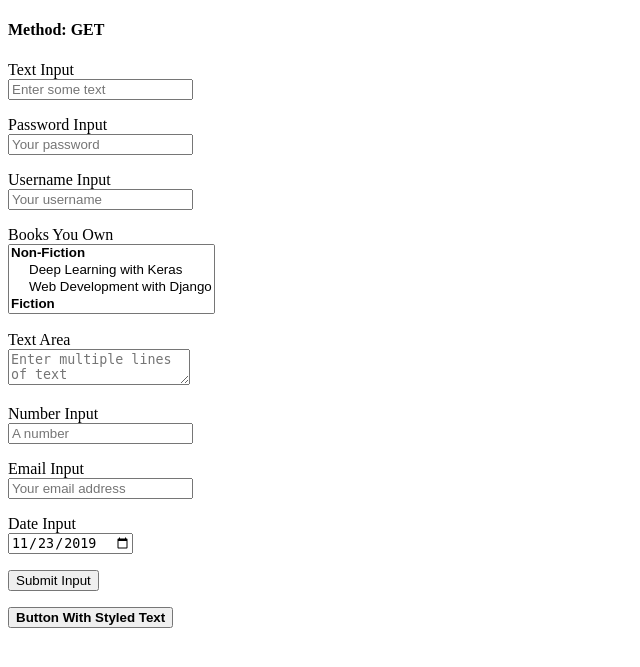
After one commit to brushkova/Web-development-with-Django, a Django app: page /books/base-form/ in a window 1280 px wide. The commit adds this page. Shown: the top 667 px of the page, without its empty margins (0-640 px from the left). Run offline with Django 3.2, Linux system fonts and the light colour scheme.

Commit message:
create forms

```diff
--- /dev/null
+++ b/reviews/templates/reviews/base_form.html
@@ -0,0 +1,62 @@
+<!DOCTYPE html>
+<html lang="en">
+<head>
+    <meta charset="UTF-8">
+    <title>Form</title>
+</head>
+<body>
+<h4>Method: {{ method }}</h4>
+<form method="post">
+    {% csrf_token %}
+    <p>
+        <label for="id_text_input">Text Input</label><br>
+        <input id="id_text_input" type="text" name="text_input" value="" placeholder="Enter some text">
+    </p>
+    <p>
+        <label for="id_password_input">Password Input</label><br>
+        <input id="id_password_input" type="password" name="password_input" value="" placeholder="Your password">
+    </p>
+    <p>
+        <label for="id_username">Username Input</label><br>
+        <input id="id_username" type="text" name="user_name" value="" placeholder="Your username">
+    </p>
+    <p>
+        <label for="id_books_you_own">Books You Own</label><br>
+        <select id="id_books_you_own" name="books_you_own" multiple>
+            <optgroup label="Non-Fiction">
+                <option value="1">Deep Learning with Keras</option>
+                <option value="2">Web Development with Django</option>
+            </optgroup>
+            <optgroup label="Fiction">
+                <option value="3">Brave New World</option>
+                <option value="4">The Great Gatsby</option>
+            </optgroup>
+        </select>
+    </p>
+    <p>
+        <label for="id_text_area">Text Area</label><br>
+        <textarea name="text_area" id="id_text_area" placeholder="Enter multiple lines of text"></textarea>
+    </p>
+    <p>
+        <label for="id_number_input">Number Input</label><br>
+        <input id="id_number_input" type="number" name="number_input" value="" step="any" placeholder="A number">
+    </p>
+    <p>
+        <label for="id_email_input">Email Input</label><br>
+        <input id="id_email_input" type="email" name="email_input" value="" placeholder="Your email address">
+    </p>
+    <p>
+        <label for="id_date_input">Date Input</label><br>
+        <input id="id_date_input" type="date" name="date_input" value="2019-11-23">
+    </p>
+    <p>
+        <input type="submit" name="submit_input" value="Submit Input">
+    </p>
+    <p>
+        <button type="submit" name="button_element" value="Button Element">
+            <strong>Button With Styled Text</strong>
+        </button>
+    </p>
+</form>
+</body>
+</html>
--- a/reviews/templates/reviews/book_list.html
+++ b/reviews/templates/reviews/book_list.html
@@ -14,11 +14,11 @@
       <br>
       <span class="text-info">Number of reviews: </span><span>{{ item.number_of_reviews }}</span>
       <br>
-      {% if item.book_rating is null %}
+      {% if not item.book_rating %}
       <span class="text-secondary">Provide a rating and write the first review for this book.</span>
       <br>
       {% endif %}
-      <a class="btn btn-primary btn-sm active" role="button" aria-pressed="true" href="/books/{{ item.book.id }}/">Reviews</a></li>
+      <a class="btn btn-primary btn-sm active" role="button" href="{% url 'book_detail' item.book.pk %}">Reviews</a></li>
   </li>
   {% endfor %}
 </ul>
--- a/reviews/urls.py
+++ b/reviews/urls.py
@@ -3,6 +3,8 @@ from . import views
 
 
 urlpatterns = [
-    path('books/', views.books_list, name='books_list'),
-    path('books/<int:pk>/', views.books_detail, name='books_detail')
+    path('', views.index),
+    path('books/', views.book_list, name='book_list'),
+    path('books/<int:pk>/', views.book_detail, name='book_detail'),
+    path('books/base-form/', views.base_form, name='base_form'),
 ]
--- a/reviews/views.py
+++ b/reviews/views.py
@@ -1,11 +1,16 @@
 from django.shortcuts import render, get_object_or_404
+
 from .models import Book
 from .utils import average_rating
 
 
-def books_list(request):
-    books = Book.objects.filter(publication_date='2018-10-31')
-    book_list = []
+def index(request):
+    return render(request, "reviews/base.html")
+
+
+def book_list(request):
+    books = Book.objects.all()
+    books_with_reviews = []
     for book in books:
         reviews = book.review_set.all()
         if reviews:
@@ -14,27 +19,34 @@ def books_list(request):
         else:
             book_rating = None
             number_of_reviews = 0
-        book_list.append({'book': book,
-                          'book_rating': book_rating,
-                          'number_of_reviews': number_of_reviews})
+        books_with_reviews.append({"book": book, "book_rating": book_rating, "number_of_reviews": number_of_reviews})
+
     context = {
-        'book_list': book_list
+        "book_list": books_with_reviews
     }
-    return render(request, 'reviews/book_list.html', context)
+    return render(request, "reviews/book_list.html", context)
 
 
-def books_detail(request, pk):
+def book_detail(request, pk):
     book = get_object_or_404(Book, pk=pk)
     reviews = book.review_set.all()
     if reviews:
         book_rating = average_rating([review.rating for review in reviews])
-        context = ({'book': book,
-                    'book_rating': book_rating,
-                    'reviews': reviews})
+        context = {
+            "book": book,
+            "book_rating": book_rating,
+            "reviews": reviews
+        }
+    else:
+        context = {
+            "book": book,
+            "book_rating": None,
+            "reviews": None
+        }
+    return render(request, "reviews/book_detail.html", context)
 
-    else:
-        context = ({'book': book,
-                    'book_rating': None,
-                    'reviews': None})
 
-    return render(request, 'reviews/book_detail.html', context)
+def base_form(request):
+    for name in request.POST:
+        print("{}: {}".format(name, request.POST.getlist(name)))
+    return render(request, "reviews/base_form.html", {"method": request.method})
```
Also changed, not shown: bookr/settings.py (+3 -8 lines), reviews/admin.py (+25 -3 lines), reviews/models.py (+44 -14 lines), reviews/templates/reviews/base.html (+5 -10 lines), reviews/templates/reviews/instance_form.html (added, +28 -0 lines), reviews/templates/reviews/search-results.html (deleted, +0 -10 lines), reviews/templates/reviews/search_results.html (added, +10 -0 lines).
